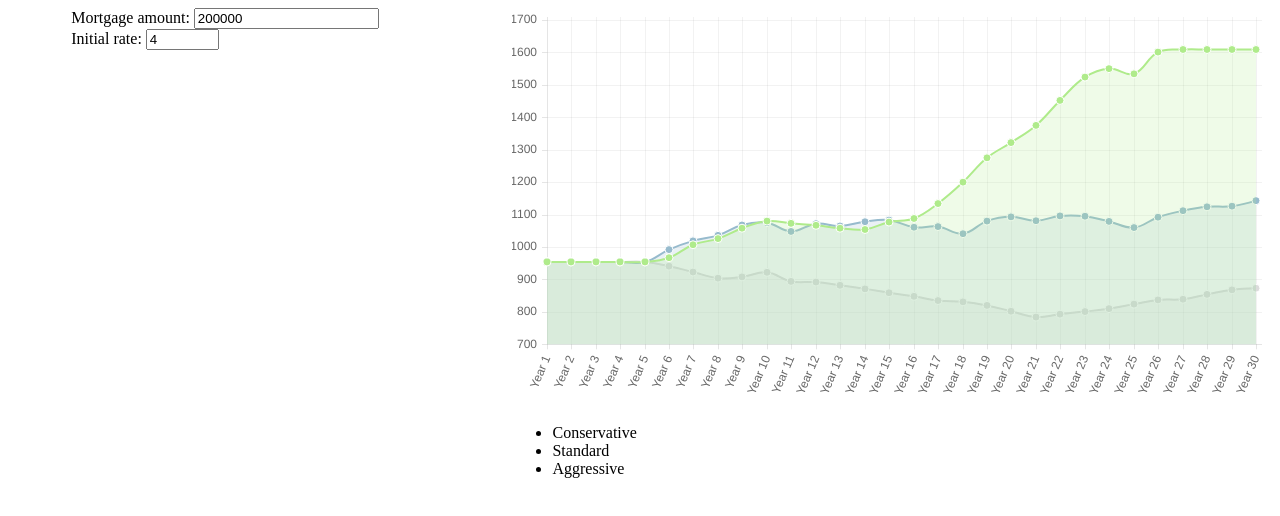
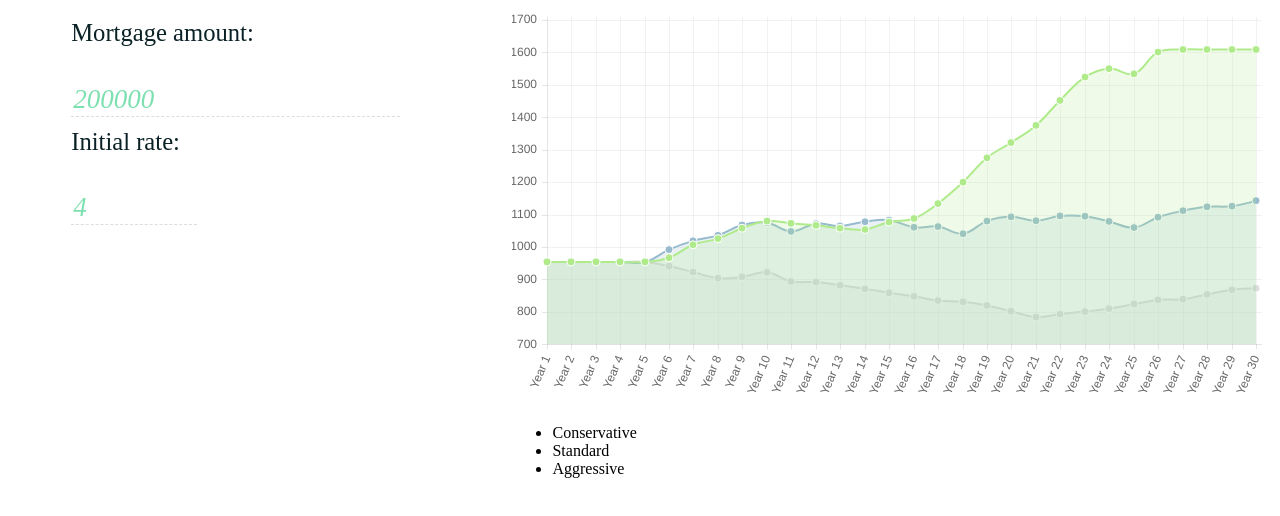
Before and after one commit to sbatson5/arm, a plain HTML site: page index.html in a window 1280 px wide. Drawn offline with nearby package versions, Linux system fonts and the light colour scheme.

Commit message:
change to input styling

```diff
--- a/index.html
+++ b/index.html
@@ -9,21 +9,16 @@
 <div class="container">
 	<div id="sidebar">
 		<form id="armCalc" name="armCalc" action="#">
-			Mortgage amount:
+			<p>Mortgage amount:</p>
 			<input type="text" name="mortgageAmount" id="points" value="200000" min="600" max="5000">
-			Initial rate: <input type="text" id="intRate" value="4" class="form-control" size="6" name="intRate" />
+			<p>Initial rate:</p> <input type="text" id="intRate" value="4" class="form-control" size="6" name="intRate" />
 		</form>
 		<p class="lead red hidden" id="alertText">All fields must be numbers</p>
 	</div>
 	<div id="results" >
 		<canvas id="lineChart" width="750" height="400"></canvas>
-		<div id="chartLegend">test
+		<div id="chartLegend">
 		</div>
-		<!-- <ul class="legend">
-			<li class="legendPoint aggressive">Aggressive Estimate</li>
-			<li class="legendPoint standard">Standard Estimate</li>
-			<li class="legendPoint conservative">Conservative Estimate</li>
-		</ul> -->
 	</div>
 </div>
 </body>
--- a/mortgage.css
+++ b/mortgage.css
@@ -26,3 +26,35 @@
 	color: red;
 	font-style: italic;
 }
+
+#armCalc {
+  color: rgb(88, 88, 88);
+  display: block;
+  font-family: SOG-Volkhov, serif;
+  font-size: 110%;
+  line-height: 25.7142868041992px;
+}
+
+#armCalc p {
+  color: rgb(10, 33, 38);
+  display: block;
+  font-family: SOG-Volkhov, serif;
+  font-size: 140%;
+  line-height: 50px;
+  margin-top: 0px;
+}
+input {
+  background-color: rgb(255, 255, 255);
+  border-bottom-color: rgb(221, 221, 221);
+  border-bottom-style: dashed;
+  border-bottom-width: 1px;
+  border-left-style: none;
+  border-right-style: none;
+  border-top-style: none;
+  box-sizing: border-box;
+  color: rgb(125, 224, 176);
+  display: inline-block;
+  font-family: SOG-Volkhov, serif;
+  font-size: 27px;
+  font-style: italic;
+}
```
Also changed, not shown: 1 other file.
